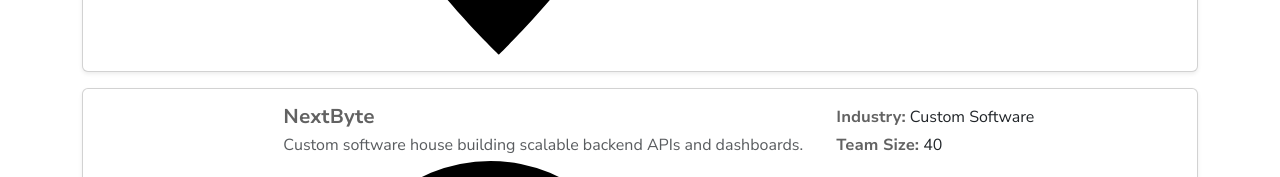
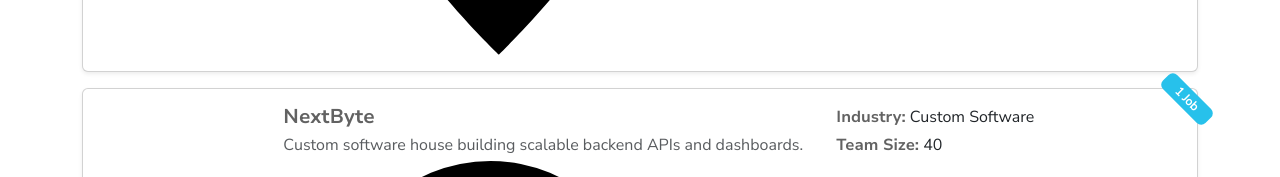
Before and after one commit to Elfoslav/jobshunter, a Next.js app: page /companies in a window 1280 px wide. Shown: the part 554-731 px from the top of the page. Built offline with nearby package versions, Linux system fonts and the light colour scheme.

Commit message:
Add jobs count in companies list

```diff
--- a/src/app/companies/[id]/page.tsx
+++ b/src/app/companies/[id]/page.tsx
@@ -2,6 +2,7 @@
 
 import { use } from 'react';
 import Image from 'next/image';
+import { Building } from 'react-bootstrap-icons';
 import { useGetCompanyById } from '@/services/companies/CompaniesService';
 import { useGetJobsByCompanyId } from '@/services/jobs/JobsService';
 import {
@@ -70,7 +71,7 @@
                     </div>
                   ) : (
                     <div
-                      className="rounded-circle bg-secondary text-white d-flex justify-content-center align-items-center mx-auto"
+                      className="rounded-circle border border-tertiary text-white d-flex justify-content-center align-items-center mx-auto"
                       style={{
                         width: '100%',
                         maxWidth: 120,
@@ -78,7 +79,7 @@
                         fontSize: 'clamp(24px, 6vw, 48px)', // font size adjusts between 24px and 48px based on viewport width
                       }}
                     >
-                      {company.name.charAt(0)}
+                      <Building size={40} className="text-muted" />
                     </div>
                   )}
                 </Col>
--- /dev/null
+++ b/src/app/companies/components/CompaniesList.scss
@@ -0,0 +1,11 @@
+.company {
+  position: relative;
+  .jobs-count {
+    position: absolute;
+    top: 0;
+    right: -20px;
+    width: 60px;
+    height: 20px;
+    transform: rotate(45deg);
+  }
+}
--- a/src/app/companies/components/CompaniesList.tsx
+++ b/src/app/companies/components/CompaniesList.tsx
@@ -1,11 +1,13 @@
 import React, { useState, useEffect } from 'react';
 import { useQueryClient } from '@tanstack/react-query';
-import { Card, Row, Col, Image as RBImage } from 'react-bootstrap';
+import { Card, Row, Col, Badge, Image as RBImage } from 'react-bootstrap';
 import { GeoAltFill, Building } from 'react-bootstrap-icons';
 import useQueryParams from '@/app/components/useQueryParams';
 import Pagination from '@/app/components/Pagination';
 import { ITEMS_PER_PAGE } from '@/lib/consts';
 import { ExistingCompany } from '@/models/Company';
+import { getJobsByCompanyId } from '@/services/jobs/JobsService';
+import './CompaniesList.scss';
 
 interface CompaniesListProps {
   companies: ExistingCompany[];
@@ -21,6 +23,24 @@
   const queryClient = useQueryClient();
   const { setQueryParams } = useQueryParams<{ page?: number }>();
   const [pageNumber, setPageNumber] = useState(1);
+  const [jobsCountMap, setJobsCountMap] = useState<Record<string, number>>({});
+
+  const getJobsCount = async (id: string) => {
+    const jobs = await getJobsByCompanyId(id);
+    return jobs.length;
+  };
+
+  useEffect(() => {
+    const fetchJobsCounts = async () => {
+      const counts: Record<string, number> = {};
+      for (const company of companies) {
+        counts[company.id] = (await getJobsCount(company.id)) || 0;
+      }
+      setJobsCountMap(counts);
+    };
+
+    fetchJobsCounts();
+  }, [companies]);
 
   useEffect(() => {
     if (page && !isNaN(Number(page))) {
@@ -44,7 +64,7 @@
       {companies.map((company) => (
         <Card
           key={company.id}
-          className="mb-3 shadow-sm"
+          className="mb-3 shadow-sm company"
           as="a"
           href={`/companies/${company.id}`}
         >
@@ -88,6 +108,12 @@
                 </p>
               </Col>
             </Row>
+            {jobsCountMap[company.id] > 0 && (
+              <Badge className="jobs-count">
+                {jobsCountMap[company.id]}{' '}
+                {jobsCountMap[company.id] > 1 ? 'Jobs' : 'Job'}
+              </Badge>
+            )}
           </Card.Body>
         </Card>
       ))}
--- a/src/services/jobs/JobsService.ts
+++ b/src/services/jobs/JobsService.ts
@@ -102,7 +102,7 @@
   return jobs.filter((job) => ids.includes(job.id));
 };
 
-const getJobsByCompanyId = async (companyId: string): Promise<ExistingJob[]> => {
+export const getJobsByCompanyId = async (companyId: string): Promise<ExistingJob[]> => {
   const jobs: ExistingJob[] = JobsStore.read();
   return jobs.filter((job) => job.companyId === companyId);
 };
```
